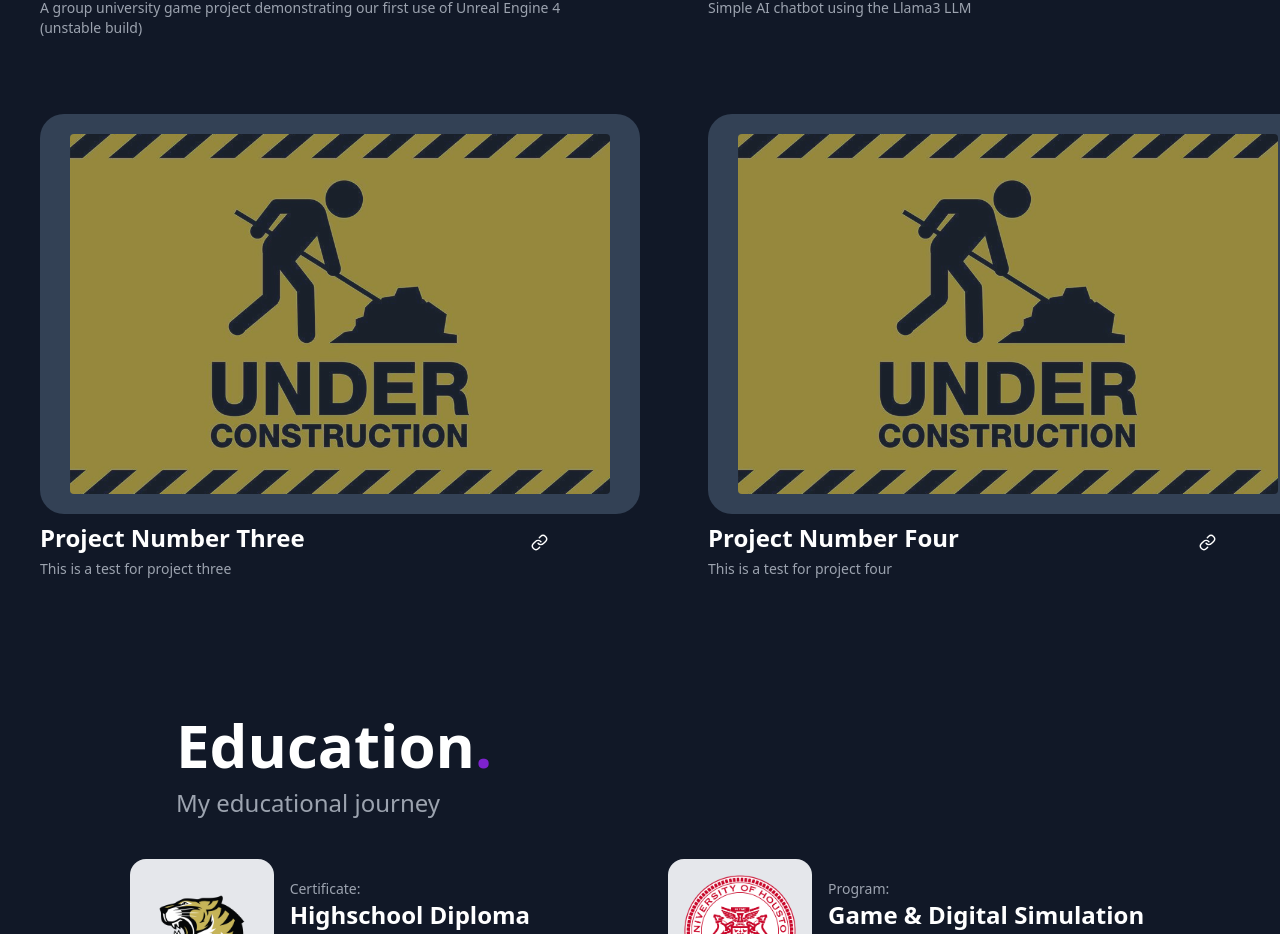
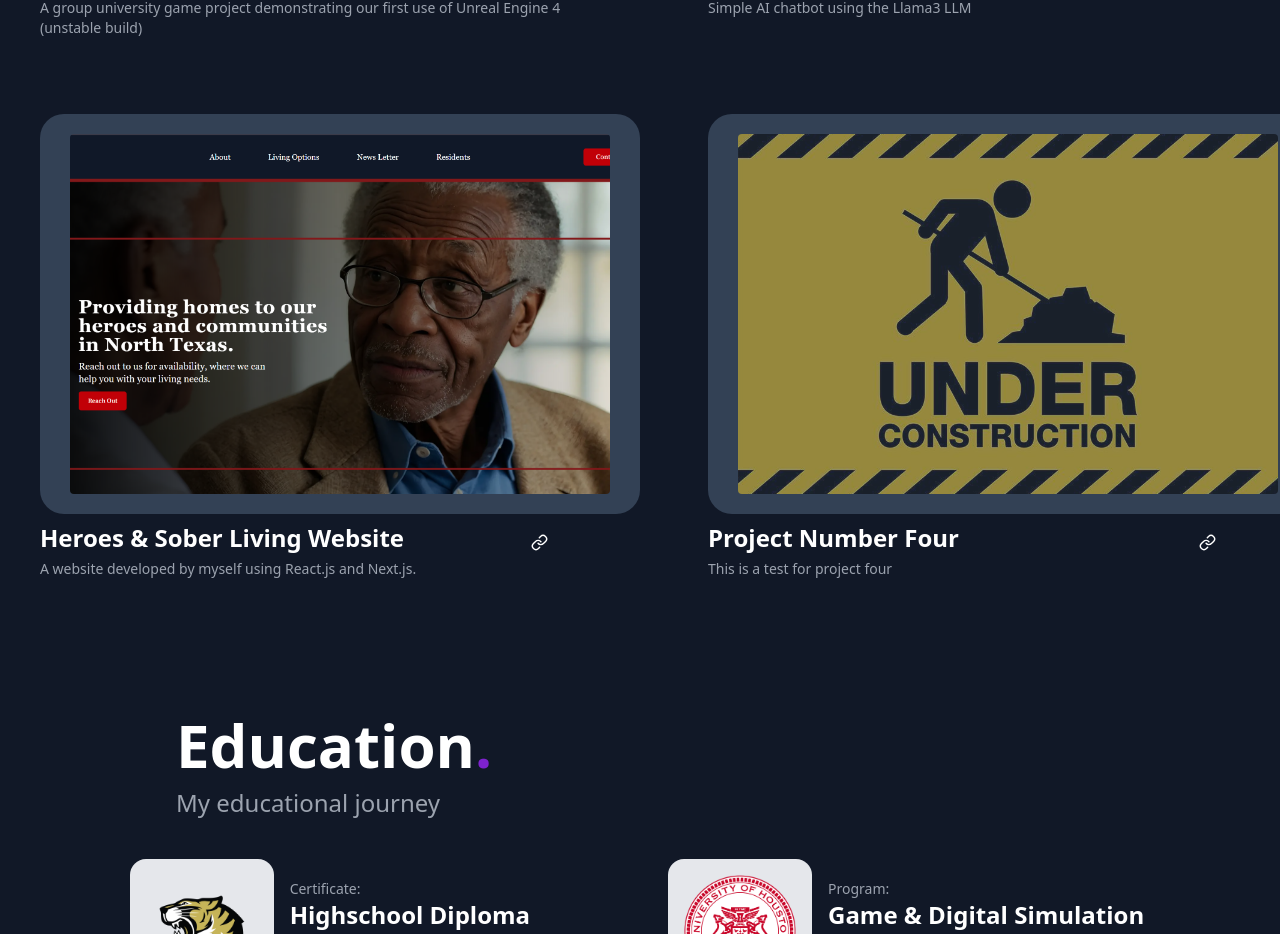
Before and after one commit to VEAJAY/Portfolio-Site, a React (Vite) app: page / in a window 1280 px wide. Shown: the part 4459-5393 px from the top of the page. Built offline with nearby package versions, Linux system fonts and the light colour scheme.

Commit message:
Added heroes project

```diff
--- a/src/Components/Projects.jsx
+++ b/src/Components/Projects.jsx
@@ -1,14 +1,10 @@
 import ProjectsCard from "./ProjectsCard";
-import Title from './Title';
+import Title from "./Title";
 
 function Projects() {
   return (
     <div className="min-h-screen dark:bg-gray-200" id="projects">
-
-            <Title
-                title="Projects"
-                description="Check out some of my work"
-            />
+      <Title title="Projects" description="Check out some of my work" />
 
       {/* PROJECT TILES */}
       <div className="flex justify-center items-center">
@@ -26,9 +22,10 @@ function Projects() {
             image="/assets/yama-chat.png"
           />
           <ProjectsCard
-                        title="Project Number Three"
-                        description="This is a test for project three"
-                        link="#"
+            title="Heroes & Sober Living Website"
+            description="A website developed by myself using React.js and Next.js."
+            link="https://github.com/VEAJAY/Heroes-Sober-Living"
+            image="/assets/soberliving-hero.png"
           />
           <ProjectsCard
             title="Project Number Four"
@@ -37,7 +34,6 @@ function Projects() {
           />
         </div>
       </div>
-
     </div>
   );
 }
```
Also changed, not shown: public/assets/soberliving-hero.png (added). Lines whose indentation alone changed are shown as unchanged.
